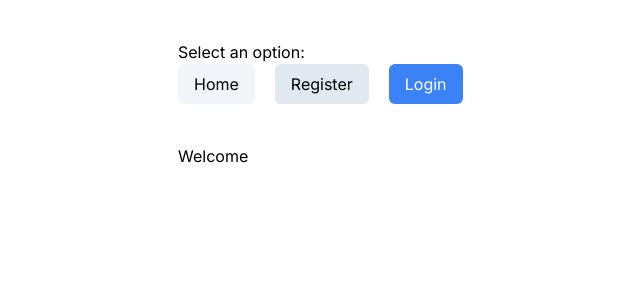
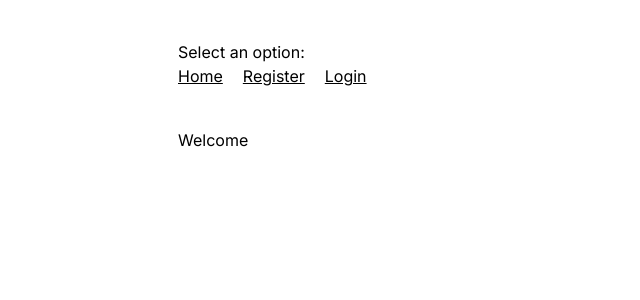
Before and after one commit to forjoa/login-register, a Next.js app: page / in a window 1280 px wide. Shown: the top 300 px of the page, without its empty margins (142-782 px from the left). Built offline with nearby package versions, Linux system fonts and the light colour scheme.

Commit message:
updated navigation links styles

```diff
--- a/src/app/layout.tsx
+++ b/src/app/layout.tsx
@@ -24,19 +24,19 @@ export default function RootLayout({
           <div className='options-container flex gap-5'>
             <Link
               href='/'
-              className='bg-slate-100 text-black py-2 px-4 rounded-md'
+              className='underline'
             >
               Home
             </Link>
             <Link
               href='/register'
-              className='bg-slate-200 text-black py-2 px-4 rounded-md'
+              className='underline'
             >
               Register
             </Link>
             <Link
               href='/login'
-              className='bg-blue-500 text-white py-2 px-4 rounded-md'
+              className='underline'
             >
               Login
             </Link>
```
